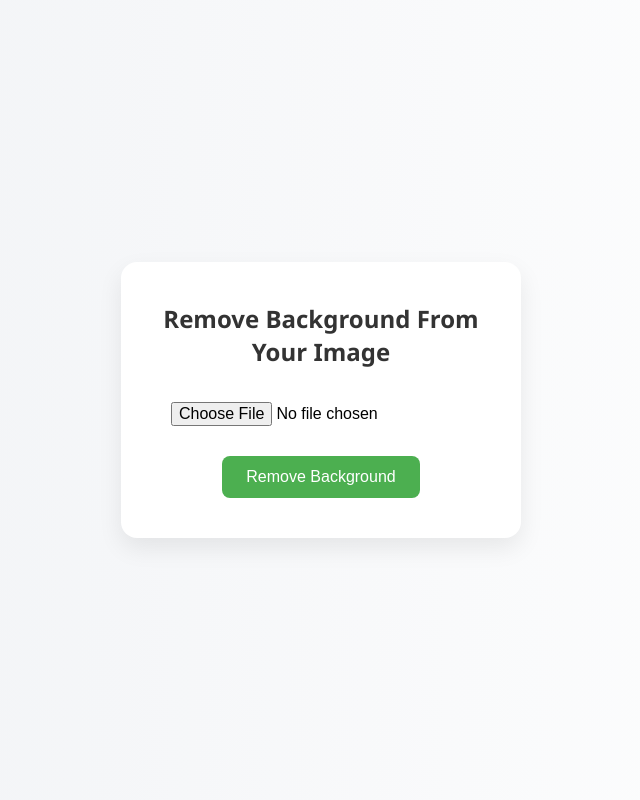
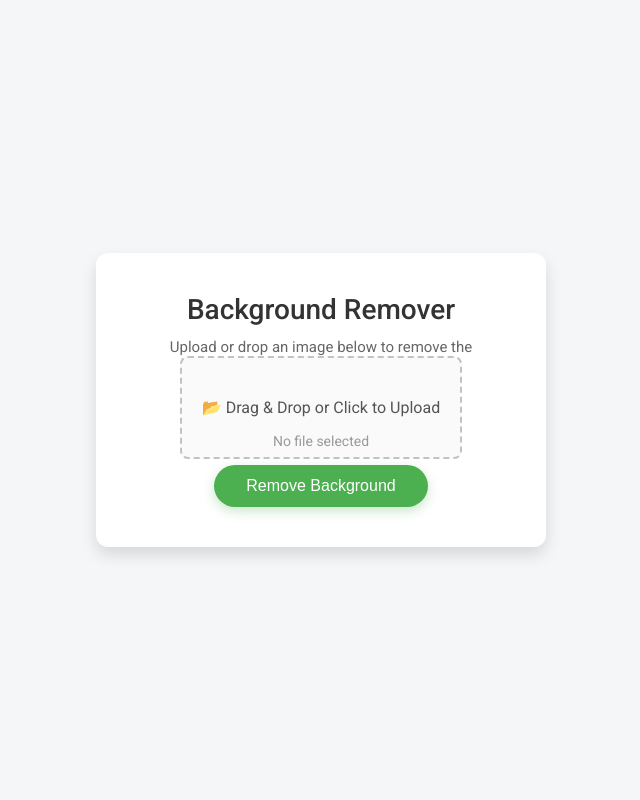
Before and after one commit to KappaTrooper/Background-Remover, a Flask app: page / in a window 1280 px wide. Shown: the whole page, without its empty margins (319-959 px from the left). Run offline with Flask 3, Linux system fonts and the light colour scheme.

Commit message:
added drag and drop feature

```diff
--- a/static/style.css
+++ b/static/style.css
@@ -1,73 +1,99 @@
-/* Reset basic styles */
+/* Reset and Base */
 * {
     box-sizing: border-box;
     margin: 0;
     padding: 0;
   }
-
-/* Body Styling */
   body {
-    font-family: 'Segoe UI', Tahoma, Geneva, Verdana, sans-serif;
-    background: linear-gradient(to right, #f0f2f5, #ffffff);
+    font-family: 'Roboto', sans-serif;
+    background: #f4f6f8;
+    display: flex;
+    justify-content: center;
+    align-items: center;
     height: 100vh;
-    display: flex;
-    align-items: center;
-    justify-content: center;
   }
 
-/* Main Container */
-.container {
-    background: #fff;
+  /* Card Style (Material Look) */
+  .card {
+    background: #ffffff;
     padding: 40px;
-    border-radius: 16px;
-    box-shadow: 0 10px 25px rgba(0, 0, 0, 0.08);
+    border-radius: 12px;
+    box-shadow: 0px 8px 16px rgba(0, 0, 0, 0.12);
     text-align: center;
-    max-width: 400px;
+    max-width: 450px;
     width: 90%;
   }
 
-/* Header */
-h2 {
+  /* Typography */
+  .title {
+    font-size: 28px;
+    font-weight: 500;
+    color: #333;
+    margin-bottom: 12px;
+  }
+  .subtitle {
+    font-size: 15px;
+    color: #666;
     margin-bottom: 24px;
-    color: #333;
-    font-size: 24px;
   }
 
-/* File Input */
-input[type="file"] {
-    margin-bottom: 20px;
+  /* Drop Zone */
+  .drop-zone {
+    border: 2px dashed #c2c2c2;
+    border-radius: 8px;
+    padding: 40px 20px;
+    background: #fafafa;
+    cursor: pointer;
+    transition: border-color 0.3s ease, background-color 0.3s ease;
+  }
+  .drop-zone:hover {
+    background-color: #f0f0f0;
+  }
+  .drop-zone.dragover {
+    border-color: #4CAF50;
+    background-color: #e8f5e9;
+  }
+  .drop-text {
+    color: #555;
     font-size: 16px;
-    padding: 10px;
   }
 
-/* Submit Button */
-button {
-    background-color: #4CAF50;
+  /* File Name Text */
+  .file-name {
+    font-size: 14px;
+    color: #999;
+    margin: 16px 0;
+  }
+
+  /* Submit Button (Material FAB style) */
+  .upload-btn {
+    background: #4CAF50;
     color: white;
     border: none;
-    padding: 12px 24px;
-    border-radius: 8px;
+    padding: 12px 32px;
+    font-size: 16px;
+    border-radius: 24px;
     cursor: pointer;
-    font-size: 16px;
-    transition: background-color 0.3s ease;
+    transition: background-color 0.3s ease, box-shadow 0.2s ease;
+    box-shadow: 0 4px 12px rgba(76, 175, 80, 0.3);
+  }
+  .upload-btn:hover {
+    background-color: #43a047;
+    box-shadow: 0 6px 18px rgba(76, 175, 80, 0.4);
   }
 
-button:hover {
-    background-color: #45a049;
+  /* Responsive */
+  @media (max-width: 500px) {
+    .card {
+      padding: 28px;
     }
-
-/* Optional: Responsive for mobile */
-@media (max-width: 480px) {
-    .container {
-        padding: 24px;
+    .title {
+      font-size: 22px;
     }
-
-    h2 {
-        font-size: 20px;
+    .subtitle {
+      font-size: 14px;
     }
-
-    button {
-        padding: 10px 20px;
-        font-size: 15px;
+    .upload-btn {
+      width: 100%;
     }
   }
--- a/templates/index.html
+++ b/templates/index.html
@@ -1,17 +1,58 @@
 <!DOCTYPE html>
 <html lang="en">
 <head>
-    <meta charset="UTF-8">
-    <title>Background Remover</title>
-    <link rel="stylesheet" href="{{ url_for('static', filename='style.css') }}">
+  <meta charset="UTF-8" />
+  <title>Background Remover</title>
+  <link href="https://fonts.googleapis.com/css2?family=Roboto:wght@400;500&display=swap" rel="stylesheet">
+  <link rel="stylesheet" href="{{ url_for('static', filename='style.css') }}">
 </head>
 <body>
-    <div class="container">
-        <h2>Remove Background From Your Image</h2>
-        <form method="POST" enctype="multipart/form-data">
-            <input type="file" name="image" accept="image/*" required><br>
-            <button type="submit">Remove Background</button>
-        </form>
-    </div>
+  <div class="card">
+    <h1 class="title">Background Remover</h1>
+    <p class="subtitle">Upload or drop an image below to remove the background instantly.</p>
+
+    <form id="upload-form" method="POST" enctype="multipart/form-data">
+      <label for="file-input" class="drop-zone" id="drop-zone">
+        <span class="drop-text">📂 Drag & Drop or Click to Upload</span>
+        <input type="file" name="image" id="file-input" accept="image/*" required hidden>
+      </label>
+      <p id="file-name" class="file-name">No file selected</p>
+      <button type="submit" class="upload-btn">Remove Background</button>
+    </form>
+  </div>
+
+  <script>
+    const dropZone = document.getElementById('drop-zone');
+    const fileInput = document.getElementById('file-input');
+    const fileNameDisplay = document.getElementById('file-name');
+
+    dropZone.addEventListener('click', () => fileInput.click());
+
+    fileInput.addEventListener('change', () => {
+      if (fileInput.files.length > 0) {
+        fileNameDisplay.textContent = `Selected: ${fileInput.files[0].name}`;
+      }
+    });
+
+    dropZone.addEventListener('dragover', (e) => {
+      e.preventDefault();
+      dropZone.classList.add('dragover');
+    });
+
+    dropZone.addEventListener('dragleave', () => {
+      dropZone.classList.remove('dragover');
+    });
+
+    dropZone.addEventListener('drop', (e) => {
+      e.preventDefault();
+      dropZone.classList.remove('dragover');
+
+      const files = e.dataTransfer.files;
+      if (files.length > 0) {
+        fileInput.files = files;
+        fileNameDisplay.textContent = `Selected: ${files[0].name}`;
+      }
+    });
+  </script>
 </body>
 </html>
```
Lines whose indentation alone changed are shown as unchanged.
